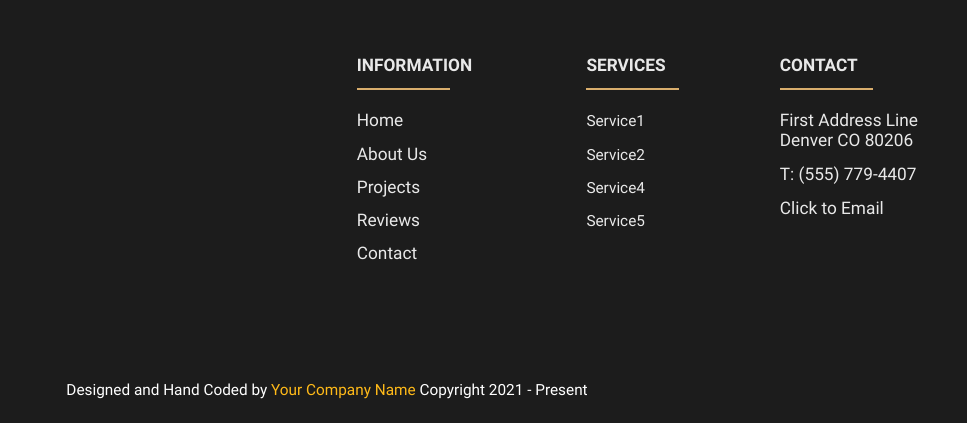
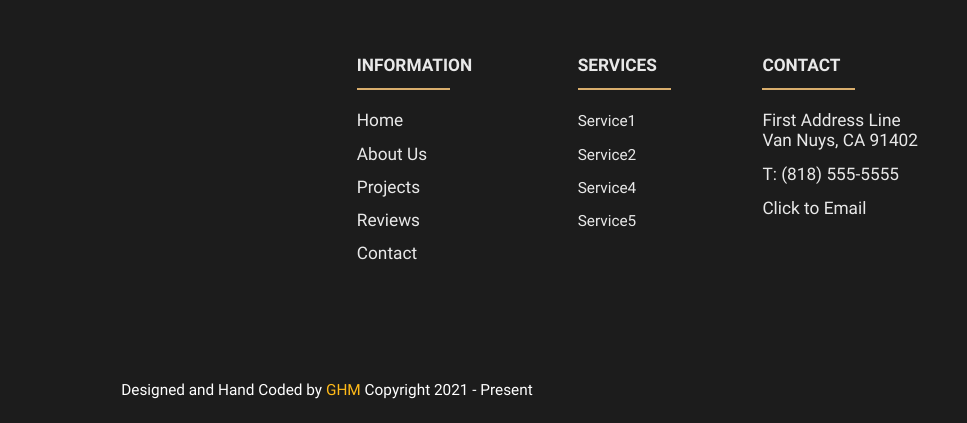
Before and after one commit to ghmanjurr/Gary-s-Site-v2, a website: page about.html in a window 1280 px wide. Shown: the part 2907-3330 px from the top of the page, 313-1280 px from the left. Drawn offline with Linux system fonts and the light colour scheme.

Commit message:
updated all footers

```diff
--- a/about.html
+++ b/about.html
@@ -206,8 +206,8 @@
                     </ul>
                     <ul>
                         <li><h2>Contact</h2></li>
-                        <li><a href="/contact.html">First Address Line<br>Denver CO 80206</a></li>
-                        <li><a href="tel:555-779-4407">T: (555) 779-4407</a></li>
+                        <li><a href="/contact.html">First Address Line<br>Van Nuys, CA 91402</a></li>
+                        <li><a href="tel:555-779-4407">T: (818) 555-5555</a></li>
                         <li><a href="mailto:email@email.com">Click to Email</a></li>
                     </ul>
                 </div>
@@ -216,7 +216,7 @@
 
         <div class="credit">
             <span>Designed and Hand Coded by</span>
-            <a href="" target="_blank" rel="noopener">Your Company Name</a>
+            <a href="" target="_blank" rel="noopener">GHM</a>
             <span class="copyright"> Copyright 2021 - Present</span></div>
     </footer>
 
```
Also changed, not shown: contact.html (+3 -3 lines), index.html (+3 -3 lines), projects.html (+3 -3 lines), reviews.html (+3 -3 lines).
